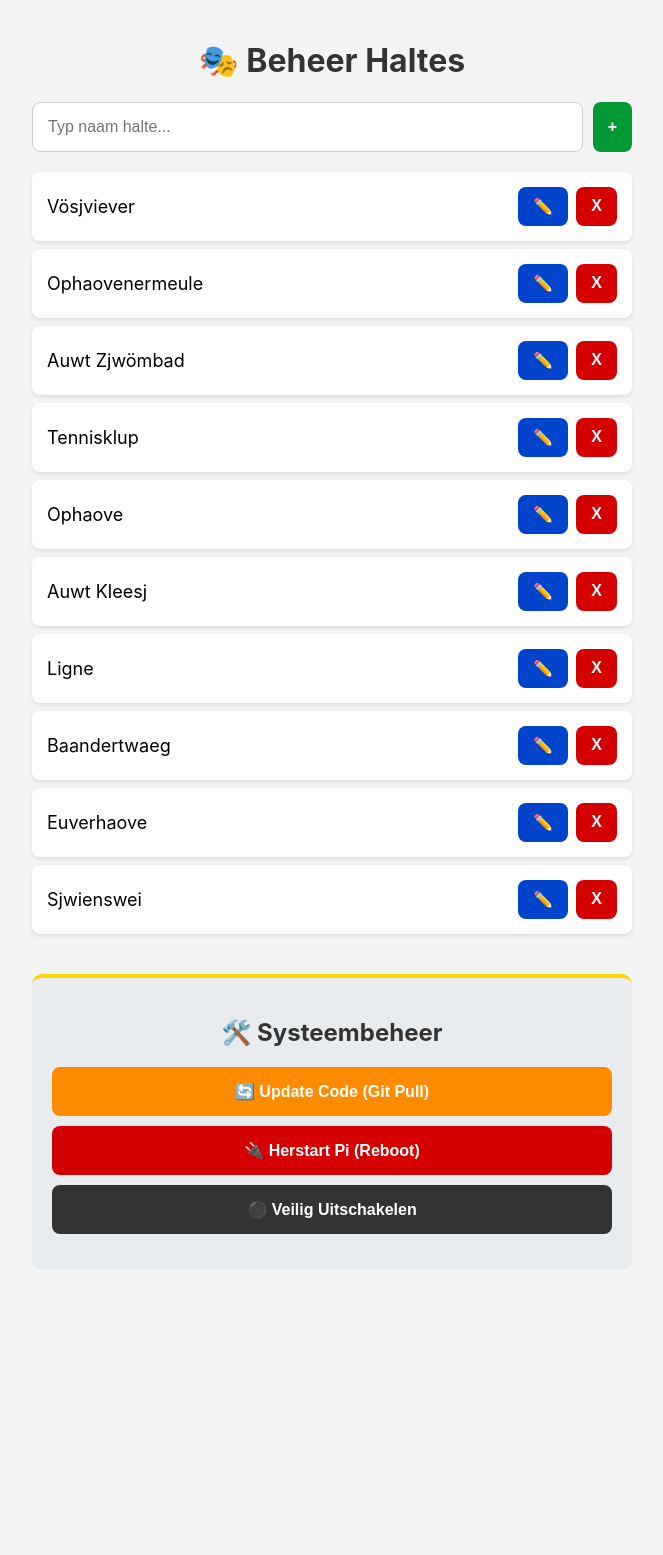
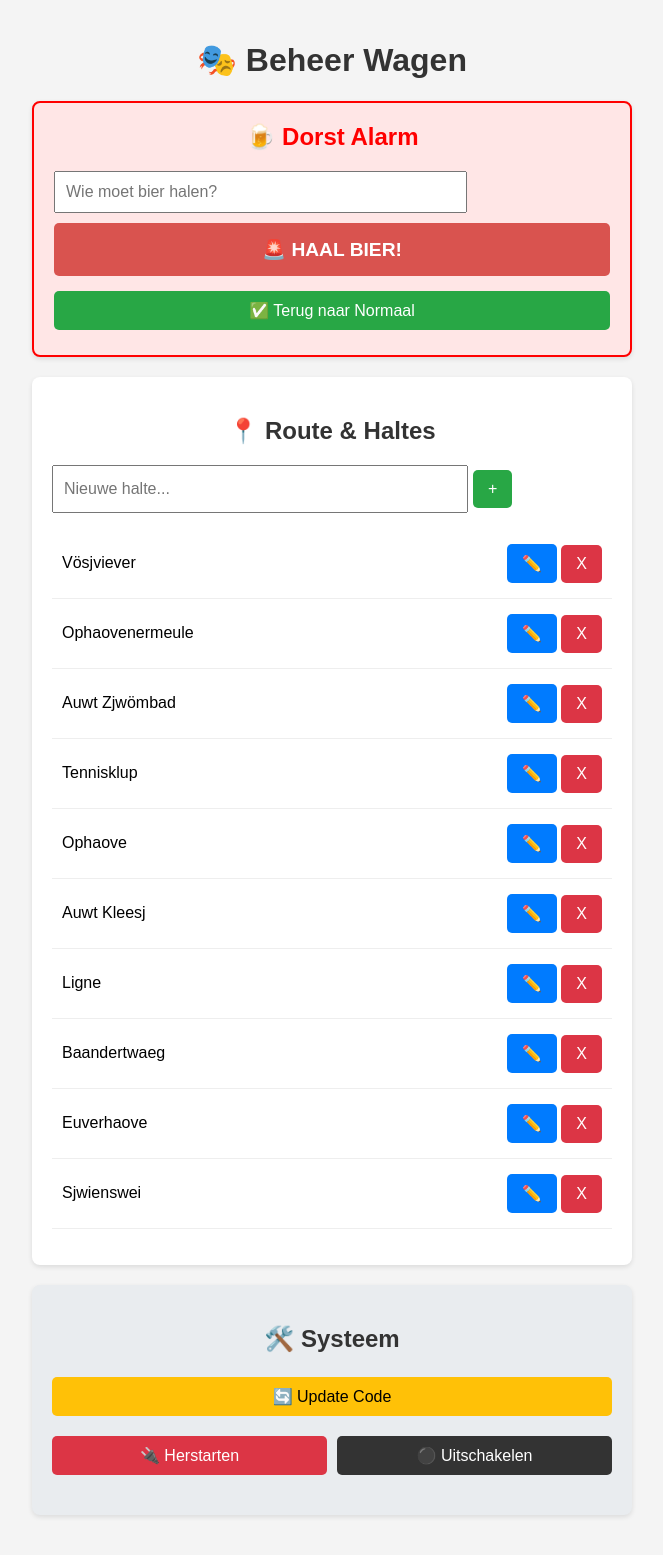
Before and after one commit to ArcusD/carnaval-veerboot, a Flask app: page /admin in a window 1280 px wide. Shown: the whole page, without its empty margins (308-971 px from the left). Before the commit the page ends 1234 px from the top, so only its background shows below. Run offline with Flask 3, Linux system fonts and the light colour scheme.

Commit message:
haal bier

```diff
--- a/app.py
+++ b/app.py
@@ -1,64 +1,67 @@
-from flask import Flask, render_template, request, jsonify
+from flask import Flask, render_template, jsonify, request
 import json
 import os
 import subprocess
+import socket
 
 app = Flask(__name__)
+DATA_FILE = 'haltes.json'
 
-# Bepaal de map waar app.py staat
-basedir = os.path.abspath(os.path.dirname(__file__))
-# Plak daar de bestandsnaam achteraan
-DATA_FILE = os.path.join(basedir, 'haltes.json')
+# --- NIEUW: STATUS VOOR HET BIER ALARM ---
+# We bewaren dit gewoon in het geheugen. Bij een reboot is het alarm uit.
+systeem_status = {
+    "bier_modus": False,
+    "bier_haalder": ""
+}
 
-# --- HULP FUNCTIES (Om het bestand te lezen/schrijven) ---
+# --- BESTAANDE CODE (Haltes laden/opslaan) ---
+def load_haltes():
+    if os.path.exists(DATA_FILE):
+        with open(DATA_FILE, 'r') as f:
+            return json.load(f)
+    return ["Start Optocht", "Einde"]
 
-def load_data():
-    # Als het bestand niet bestaat, geven we een lege lijst terug
-    if not os.path.exists(DATA_FILE):
-        return []
+def save_haltes(haltes):
+    with open(DATA_FILE, 'w') as f:
+        json.dump(haltes, f)
 
-    # Hier voegen we encoding='utf-8' toe om 'ö' goed te lezen
-    try:
-        with open(DATA_FILE, 'r', encoding='utf-8') as f:
-            return json.load(f)
-    except json.JSONDecodeError:
-        # Als het bestand leeg of kapot is, geven we een lege lijst terug
-        return []
-
-def save_data(data):
-    # Hier voegen we encoding='utf-8' toe EN ensure_ascii=False
-    # ensure_ascii=False zorgt dat hij 'ö' opslaat als 'ö' en niet als code
-    with open(DATA_FILE, 'w', encoding='utf-8') as f:
-        json.dump(data, f, indent=4, ensure_ascii=False)
-
-# --- ROUTES (De pagina's) ---
+# --- ROUTES ---
 
 @app.route('/')
-def home():
+def index():
     return render_template('index.html')
 
 @app.route('/admin')
 def admin():
     return render_template('admin.html')
 
-# --- API (De achterkant die data stuurt) ---
+@app.route('/api/haltes', methods=['GET', 'POST'])
+def api_haltes():
+    if request.method == 'POST':
+        haltes = request.json
+        save_haltes(haltes)
+        return jsonify({"status": "success"})
+    return jsonify(load_haltes())
 
-# 1. Geef de haltes aan de browser
-@app.route('/api/haltes', methods=['GET'])
-def get_haltes():
-    return jsonify(load_data())
+# --- NIEUW: BIER ROUTES ---
 
-# 2. Sla nieuwe haltes op die we ontvangen
-@app.route('/api/haltes', methods=['POST'])
-def update_haltes():
-    nieuwe_lijst = request.json
-    save_data(nieuwe_lijst)
-    return jsonify({"status": "gelukt"})
+@app.route('/api/bier_status', methods=['GET'])
+def get_bier_status():
+    # Het scherm vraagt dit elke paar seconden op
+    return jsonify(systeem_status)
+
+@app.route('/api/set_bier', methods=['POST'])
+def set_bier():
+    data = request.json
+    systeem_status["bier_modus"] = data.get("actief", False)
+    systeem_status["bier_haalder"] = data.get("naam", "")
+    return jsonify({"status": "success", "huidige_status": systeem_status})
+
+# --- SYSTEM ROUTES (Update/Reboot/Shutdown/IP) ---
 
 @app.route('/api/update', methods=['POST'])
 def git_pull():
     try:
-        # Voer 'git pull' uit in de map waar we nu zijn
         result = subprocess.check_output(['git', 'pull'], text=True)
         return jsonify({"status": "success", "message": result})
     except Exception as e:
@@ -66,14 +69,28 @@ def git_pull():
 
 @app.route('/api/reboot', methods=['POST'])
 def reboot():
-    # Herstart de Pi (nodig om nieuwe Python code te laden)
     subprocess.Popen(['sudo', 'reboot'])
-    return jsonify({"status": "success", "message": "Rebooting..."})
+    return jsonify({"status": "success"})
 
 @app.route('/api/shutdown', methods=['POST'])
 def shutdown():
     subprocess.Popen(['sudo', 'poweroff'])
-    return jsonify({"status": "success", "message": "Systeem gaat uit..."})
+    return jsonify({"status": "success"})
+
+def get_ip():
+    s = socket.socket(socket.AF_INET, socket.SOCK_DGRAM)
+    try:
+        s.connect(('8.8.8.8', 80))
+        IP = s.getsockname()[0]
+    except Exception:
+        IP = '127.0.0.1'
+    finally:
+        s.close()
+    return IP
+
+@app.route('/api/ip')
+def api_ip():
+    return jsonify({"ip": get_ip()})
 
 if __name__ == '__main__':
-    app.run(debug=True, host='0.0.0.0', port=5000)
+    app.run(host='0.0.0.0', port=5000)
--- a/templates/admin.html
+++ b/templates/admin.html
@@ -6,7 +6,7 @@
     <title>Carnaval Admin</title>
     <style>
         body {
-            font-family: -apple-system, BlinkMacSystemFont, "Segoe UI", Roboto, Helvetica, Arial, sans-serif;
+            font-family: sans-serif;
             max-width: 600px;
             margin: 0 auto;
             padding: 20px;
@@ -14,63 +14,70 @@
         }
 
         h1, h2 {
+            text-align: center;
             color: #333;
-            text-align: center;
         }
 
-        .input-groep {
-            display: flex;
-            gap: 10px;
+        .vak {
+            background: white;
+            padding: 20px;
+            border-radius: 8px;
             margin-bottom: 20px;
+            box-shadow: 0 2px 5px rgba(0,0,0,0.1);
+        }
+
+        .alarm-vak {
+            background: #ffe6e6;
+            border: 2px solid red;
         }
 
         input[type="text"] {
-            flex: 1;
-            padding: 15px;
+            width: 70%;
+            padding: 10px;
             font-size: 16px;
-            border: 1px solid #ccc;
-            border-radius: 8px;
+            margin-right: 5px;
         }
 
         button {
-            padding: 15px;
+            padding: 10px 15px;
             font-size: 16px;
-            font-weight: bold;
             border: none;
-            border-radius: 8px;
+            border-radius: 5px;
             cursor: pointer;
             color: white;
-            transition: opacity 0.2s;
+            margin: 5px 0;
         }
 
-            button:active {
-                opacity: 0.7;
-            }
-
-        .btn-toevoegen {
-            background-color: #009933;
+        .btn-groen {
+            background: #28a745;
         }
 
-        .btn-update {
-            background-color: #FF8C00;
-            width: 100%;
-            margin-bottom: 10px;
+        .btn-rood {
+            background: #dc3545;
         }
 
-        .btn-reboot {
-            background-color: #D40000;
+        .btn-blauw {
+            background: #007bff;
+        }
+
+        .btn-oranje {
+            background: #ffc107;
+            color: #000;
+        }
+
+        .btn-zwart {
+            background: #333;
             width: 100%;
         }
 
-        /* Actie knoppen in de lijst */
-        .btn-verwijder {
-            background-color: #D40000;
-            padding: 10px 15px;
-        }
-
-        .btn-bewerk {
-            background-color: #0044cc;
-            padding: 10px 15px;
+        /* Grote alarm knop */
+        .btn-alarm {
+            width: 100%;
+            font-size: 1.2em;
+            font-weight: bold;
+            padding: 15px;
+            margin-top: 10px;
+            background: #d9534f;
         }
 
         ul {
@@ -79,146 +86,105 @@
         }
 
         li {
-            background: white;
-            margin: 8px 0;
-            padding: 15px;
+            background: #fff;
+            border-bottom: 1px solid #eee;
+            padding: 10px;
             display: flex;
             justify-content: space-between;
             align-items: center;
-            border-radius: 8px;
-            box-shadow: 0 2px 4px rgba(0,0,0,0.1);
-            font-size: 18px;
-        }
-
-        /* Zorgt dat de tekst links staat en knoppen rechts */
-        .halte-naam {
-            flex: 1;
-            margin-right: 10px;
-            word-break: break-word;
-        }
-
-        .actie-knoppen {
-            display: flex;
-            gap: 8px;
-        }
-
-        .systeem-vak {
-            margin-top: 40px;
-            background: #e9ecef;
-            padding: 20px;
-            border-radius: 10px;
-            border-top: 4px solid #FFD700;
-        }
-
-        .status {
-            text-align: center;
-            font-style: italic;
-            margin-top: 10px;
-            color: #666;
         }
     </style>
 </head>
 <body>
 
-    <h1>🎭 Beheer Haltes</h1>
+    <h1>🎭 Beheer Wagen</h1>
 
-    <div class="input-groep">
-        <input type="text" id="nieuweHalte" placeholder="Typ naam halte...">
-        <button class="btn-toevoegen" onclick="voegToe()">+</button>
+    <div class="vak alarm-vak">
+        <h2 style="color: red; margin-top: 0;">🍺 Dorst Alarm</h2>
+        <div style="display: flex; gap: 10px;">
+            <input type="text" id="bierNaam" placeholder="Wie moet bier halen?">
+        </div>
+        <button class="btn-alarm" onclick="zetBierAan()">🚨 HAAL BIER!</button>
+        <button class="btn-groen" onclick="zetBierUit()" style="width: 100%; margin-top: 10px;">✅ Terug naar Normaal</button>
     </div>
 
-    <ul id="lijst"></ul>
+    <div class="vak">
+        <h2>📍 Route & Haltes</h2>
+        <div style="display: flex;">
+            <input type="text" id="nieuweHalte" placeholder="Nieuwe halte...">
+            <button class="btn-groen" onclick="voegToe()">+</button>
+        </div>
+        <ul id="lijst"></ul>
+    </div>
 
-    <div class="systeem-vak">
-        <h2>🛠️ Systeembeheer</h2>
-        <button class="btn-update" onclick="doeUpdate()">🔄 Update Code (Git Pull)</button>
-        <button class="btn-reboot" onclick="doeReboot()">🔌 Herstart Pi (Reboot)</button>
-        <button class="btn-shutdown" onclick="doeShutdown()" style="background-color: #333; margin-top: 10px; width: 100%;">⚫ Veilig Uitschakelen</button>
-        <p id="status-tekst" class="status"></p>
+    <div class="vak" style="background: #e9ecef;">
+        <h2>🛠️ Systeem</h2>
+        <button class="btn-oranje" onclick="doeUpdate()" style="width:100%">🔄 Update Code</button>
+        <div style="display: flex; gap: 10px; margin-top: 10px;">
+            <button class="btn-rood" onclick="doeReboot()" style="flex: 1;">🔌 Herstarten</button>
+            <button class="btn-zwart" onclick="doeShutdown()" style="flex: 1;">⚫ Uitschakelen</button>
+        </div>
+        <p id="status-tekst" style="text-align: center; font-style: italic; font-size: 0.9em;"></p>
     </div>
 
     <script>
         let haltes = [];
 
+        // --- BIER FUNCTIES ---
+        async function zetBierAan() {
+            const naam = document.getElementById('bierNaam').value;
+            if (!naam) { alert("Vul eerst een naam in!"); return; }
+
+            await fetch('/api/set_bier', {
+                method: 'POST',
+                headers: { 'Content-Type': 'application/json' },
+                body: JSON.stringify({ actief: true, naam: naam })
+            });
+            alert("🚨 ALARM GEACTIVEERD! Het scherm knippert nu.");
+        }
+
+        async function zetBierUit() {
+            await fetch('/api/set_bier', {
+                method: 'POST',
+                headers: { 'Content-Type': 'application/json' },
+                body: JSON.stringify({ actief: false })
+            });
+            alert("✅ Scherm is weer normaal.");
+        }
+
+        // --- HALTE FUNCTIES ---
         async function laadHaltes() {
-            try {
-                const antwoord = await fetch('/api/haltes');
-                haltes = await antwoord.json();
-                tekenLijst();
-            } catch (e) { console.error("Kon niet laden", e); }
+            const r = await fetch('/api/haltes'); haltes = await r.json(); tekenLijst();
         }
 
         function tekenLijst() {
-            const lijst = document.getElementById('lijst');
-            lijst.innerHTML = '';
-
-            haltes.forEach((halte, index) => {
-                lijst.innerHTML += `
-                            <li>
-                                <span class="halte-naam">${halte}</span>
-                                <div class="actie-knoppen">
-                                    <button class="btn-bewerk" onclick="bewerk(${index})">✏️</button>
-                                    <button class="btn-verwijder" onclick="verwijder(${index})">X</button>
-                                </div>
-                            </li>`;
+            const l = document.getElementById('lijst'); l.innerHTML = '';
+            haltes.forEach((h, i) => {
+                l.innerHTML += `<li>${h} <div><button class="btn-blauw" onclick="bewerk(${i})">✏️</button> <button class="btn-rood" onclick="verwijder(${i})">X</button></div></li>`;
             });
         }
 
         async function opslaan() {
-            await fetch('/api/haltes', {
-                method: 'POST',
-                headers: { 'Content-Type': 'application/json' },
-                body: JSON.stringify(haltes)
-            });
+            await fetch('/api/haltes', { method: 'POST', headers: { 'Content-Type': 'application/json' }, body: JSON.stringify(haltes) });
             tekenLijst();
         }
 
         function voegToe() {
-            const veld = document.getElementById('nieuweHalte');
-            if (veld.value) {
-                haltes.push(veld.value);
-                veld.value = '';
-                opslaan();
-            }
+            const v = document.getElementById('nieuweHalte');
+            if (v.value) { haltes.push(v.value); v.value = ''; opslaan(); }
         }
 
-        function bewerk(index) {
-            const oudeNaam = haltes[index];
-            const nieuweNaam = prompt("Pas de naam aan:", oudeNaam);
-            if (nieuweNaam !== null && nieuweNaam.trim() !== "") {
-                haltes[index] = nieuweNaam;
-                opslaan();
-            }
+        function verwijder(i) { if (confirm("Verwijderen?")) { haltes.splice(i, 1); opslaan(); } }
+        function bewerk(i) { const n = prompt("Nieuwe naam:", haltes[i]); if (n) { haltes[i] = n; opslaan(); } }
+
+        // --- SYSTEEM FUNCTIES ---
+        async function doeUpdate() {
+            document.getElementById('status-tekst').innerText = "Bezig...";
+            await fetch('/api/update', { method: 'POST' });
+            alert("Update klaar!");
         }
-
-        function verwijder(index) {
-            if (!confirm("Weet je zeker dat je '" + haltes[index] + "' wilt verwijderen?")) return;
-            haltes.splice(index, 1);
-            opslaan();
-        }
-
-        // Systeemfuncties
-        async function doeUpdate() {
-            const s = document.getElementById('status-tekst'); s.innerText = "⏳ Bezig...";
-            try {
-                const r = await fetch('/api/update', { method: 'POST' });
-                const d = await r.json();
-                if (d.status === 'success') { alert("✅ Update gelukt!"); s.innerText = "Klaar. Herstart nu."; }
-                else { alert("❌ Fout: " + d.message); s.innerText = "Fout."; }
-            } catch (e) { alert("Error: " + e); }
-        }
-
-        async function doeReboot() {
-            if (!confirm("⚠️ Scherm gaat op zwart. Doorgaan?")) return;
-            fetch('/api/reboot', { method: 'POST' });
-            alert("Pi herstart nu. Wacht 1 minuut.");
-        }
-        async function doeShutdown() {
-            if (!confirm("⚠️ Weet je zeker dat je de wagen wilt uitschakelen? Je moet de stroom eraf halen en er weer op doen om hem weer te starten.")) return;
-
-            fetch('/api/shutdown', { method: 'POST' });
-            alert("Het systeem sluit nu af. Wacht tot het scherm zwart is en haal dan de stroom eraf.");
-        }
+        function doeReboot() { if (confirm("Herstarten?")) fetch('/api/reboot', { method: 'POST' }); }
+        function doeShutdown() { if (confirm("Uitschakelen?")) fetch('/api/shutdown', { method: 'POST' }); }
 
         laadHaltes();
     </script>
```
Also changed, not shown: templates/index.html (+46 -15 lines).
